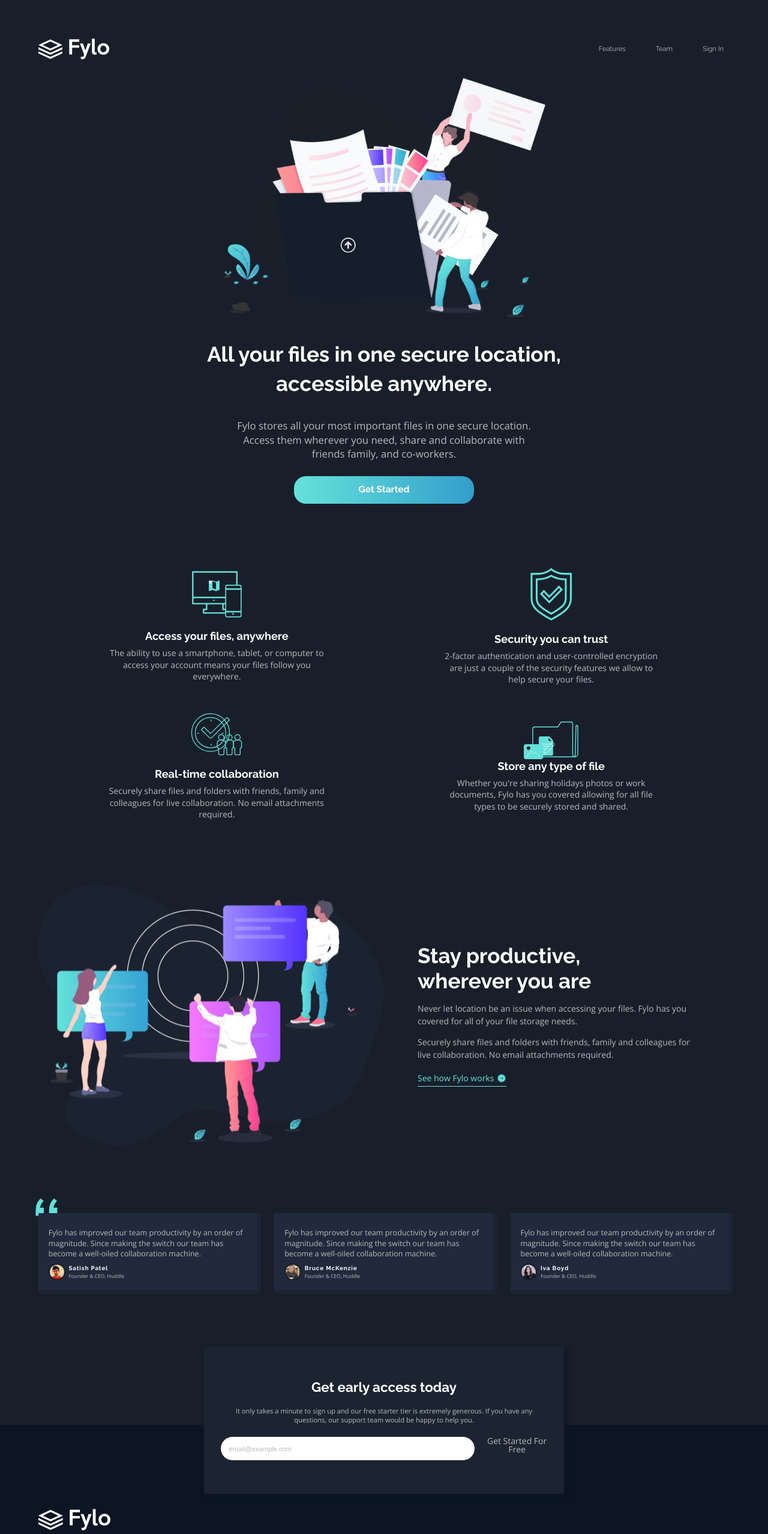
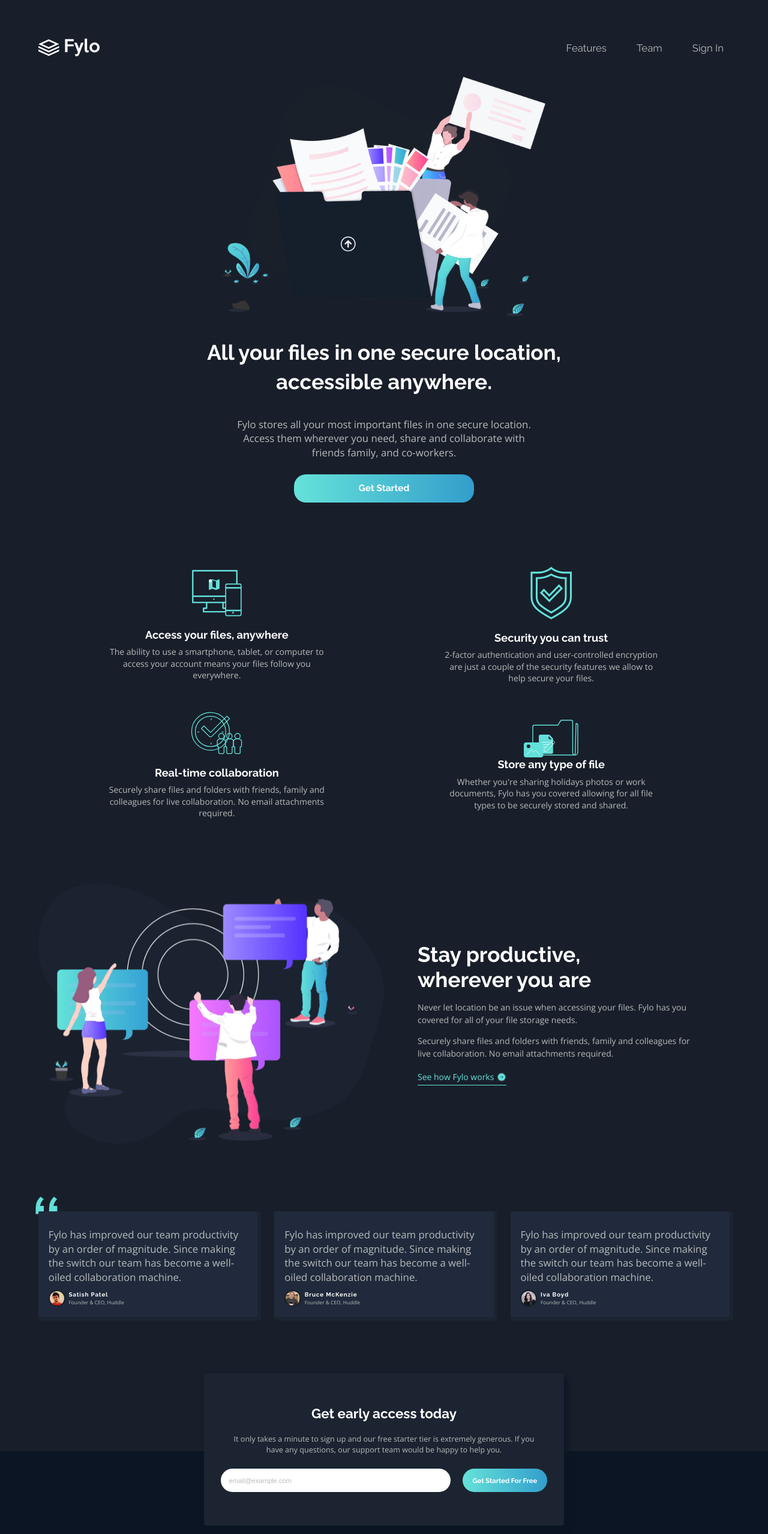
Before and after one commit to danieloliveira004/ProjetoFyloDarkTheme, a plain HTML site: page index.html in a window 1280 px wide. Shown: the top 2558 px of the page at 60% size. Drawn offline with nearby package versions, Linux system fonts and the light colour scheme.

Commit message:
alterações do zoom

```diff
--- a/css/core/_comments.scss
+++ b/css/core/_comments.scss
@@ -16,7 +16,7 @@
   border-radius: 2px;
 
   p {
-    font-size: .9em;
+    font-size: 1.2em;
     padding: .6em 0;
     line-height: 1.4em;
   }
--- a/css/core/_contact.scss
+++ b/css/core/_contact.scss
@@ -19,7 +19,7 @@
   }
 
   p {
-    font-size: .8em;
+    font-size: .9em;
     padding: 1.8em 1.4em;
     line-height: 1.4em;
   }
--- a/css/core/_header.scss
+++ b/css/core/_header.scss
@@ -5,7 +5,10 @@
 
   .logo {
     display: flex;
-    height: 35px;
+    height: 30px;
+    img {
+      object-fit: contain;
+    }
   }
 
   ul {
@@ -16,7 +19,7 @@
 
     a {
       @include raleway(400);
-      font-size: .8em;
+      font-size: 1.2em;
       display: block;
       padding: 8px 10px;
       transition: color .8s ease ;
--- a/index.html
+++ b/index.html
@@ -174,7 +174,7 @@
       <form action="">
         <input type="email" placeholder="email@example.com" id="email">
         <div id="msg">Please enter a valid email address</div>
-        <a type="submit" class="btn-contact" id="button">Get Started For Free</button>
+        <button type="submit" class="btn-contact" id="button">Get Started For Free</button>
       </form>
     </div>
   </aside>
```
Also changed, not shown: css/style.css.
